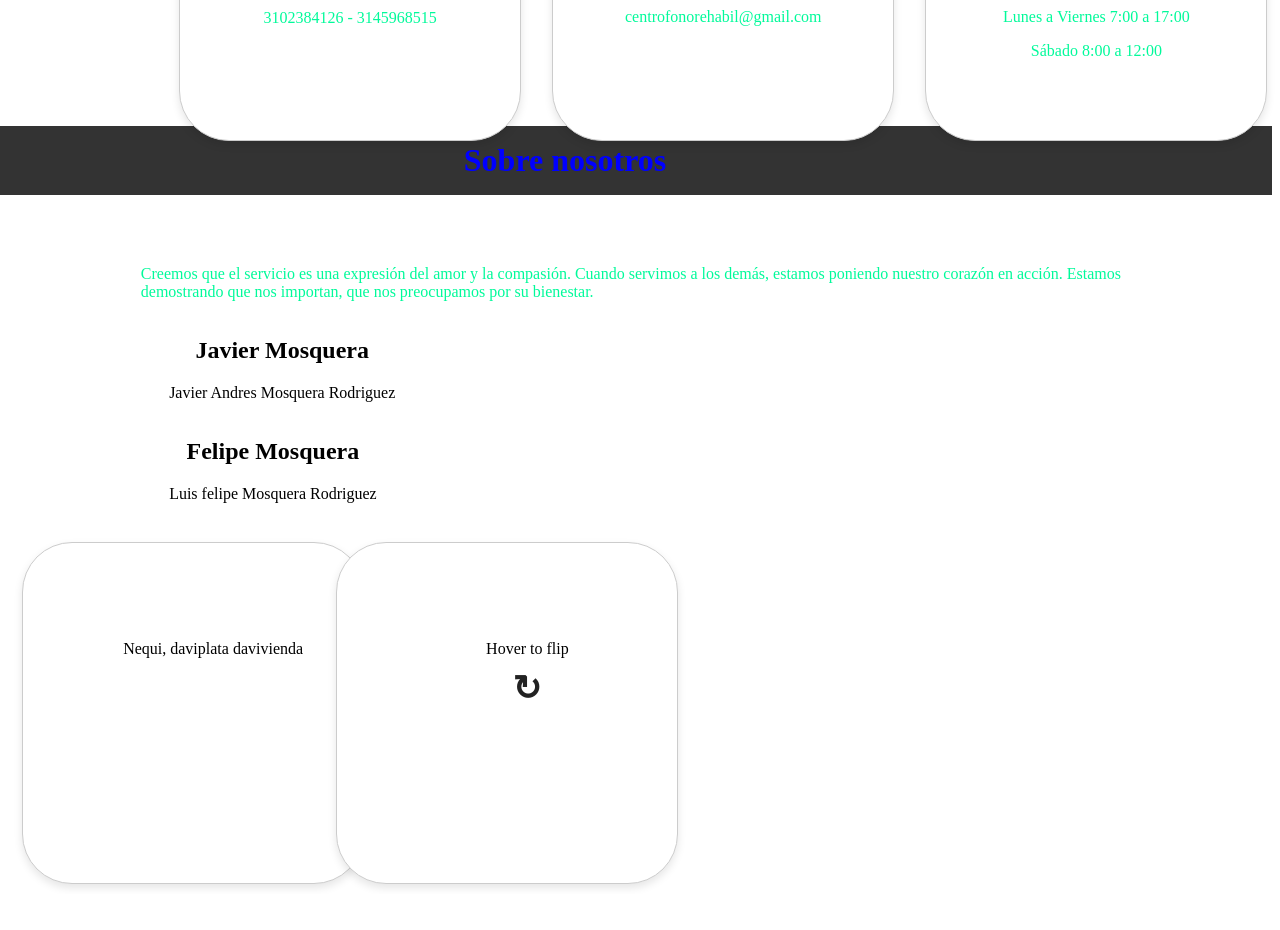
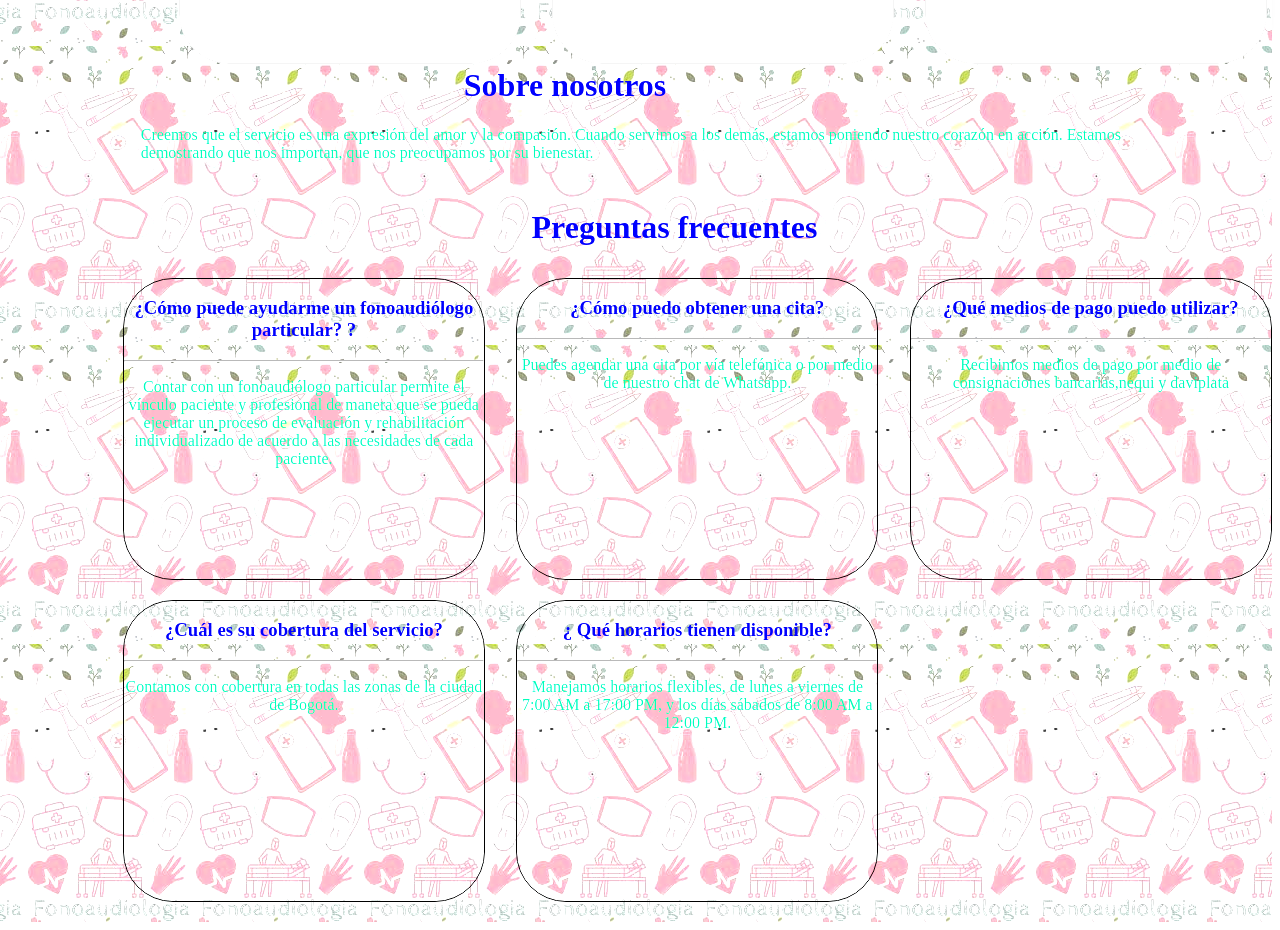
Before and after one commit to AndresMosquera9005/fonoActualizacion_1, a React (Vite) app: page / in a window 1280 px wide. Shown: the part 960-1890 px from the top of the page. Before the commit the page ends 1854 px from the top, so only its background shows below. Built offline with nearby package versions, Linux system fonts and the light colour scheme.

Commit message:
subida miercoles 29/11/2023 (5 cambios)

```diff
--- a/src/App.jsx
+++ b/src/App.jsx
@@ -5,9 +5,6 @@ import MisionVision from "./pages/MisionVision.jsx"
 import Portafolio from "./pages/Portafolio.jsx"
 import Servicio from "./pages/Servicio.jsx"
 import Header from './Components/Header/Header.jsx'
-import RedesSociales from './Components/RedesSociales/RedesSociales.jsx'
-import Preguntas from './Components/Preguntas/Preguntas.jsx'
-
 
 const App = () => {
 
@@ -22,8 +19,6 @@ const App = () => {
           <Route path="/servicio" element={ <Servicio/>  } />
         </Routes>
       </Suspense>
-      {/* <Preguntas /> */}
-      {/* <RedesSociales />   */}
     </Router>
   )
 
--- a/src/Components/Estilos/Home.css
+++ b/src/Components/Estilos/Home.css
@@ -181,162 +181,34 @@ body{
 
 /* PREGUNTAS CARD BOX */
 
-h1 {
-    background: #333;
-    color: #fff;
-    text-align: center;
-    margin: 0 0 5% 0;
-    padding: 0.5em;
-    margin: 0 0 5% 0;
+.tituloPreguntas{
+    color: blue;
+    margin-left: 300px;
 }
 
-.cardBox {
-    float: left;
-    font-size: 1.2em;
-    margin: 1% 0 0 1%;
-    perspective: 800px;
-    transition: all 0.3s ease 0s;
-    width: 23.7%;
+.container{
+    margin-left: -4%;
+
 }
 
-.cardBox:hover .card {
-    transform: rotateY( 180deg);
+.cardPreguntas{
+    border: 1px solid black;
+    text-align: center;
+    border-radius: 50px;
+    overflow: hidden;
+    margin: 10px;
+    width: 360px;
+    height: 300px;
 }
 
-.card {
-    background: #222;
-    cursor: default;
-    height: 300px;
-    transform-style: preserve-3d;
-    transition: transform 0.4s ease 0s;
-    width: 100%;
-    -webkit-animation: giro 1s 1;
-    animation: giro 1s 1;
+.h3TitulosPreguntas{
+    color: blue;
+}
+.pSutitulosPreguntas{
+    color: mediumspringgreen ;
 }
 
-.card p {
-    margin-bottom: 1.8em;
-  }
-
-.card .front,
-.card .back {
-    backface-visibility: hidden;
-    box-sizing: border-box;
-    color: white;
-    display: block;
-    font-size: 1.2em;
-    height: 100%;
-    padding: 0.8em;
-    position: absolute;
-    text-align: center;
-    width: 100%;
+#div{
+    background-image: url("Fondos/tres.jpeg");
+    filter: brightness(120%);
 }
-
-.card .front strong {
-    background: #fff;
-    border-radius: 100%;
-    color: #222;
-    font-size: 1.5em;
-    line-height: 30px;
-    padding: 0 7px 4px 6px;
-}
-
-.card .back {
-    transform: rotateY( 180deg);
-}
-
-.card .back a {
-    padding: 0.3em 0.5em;
-    background: #333;
-    color: #fff;
-    text-decoration: none;
-    border-radius: 1px;
-    font-size: 0.9em;
-    transition: all 0.2s ease 0s;
-}
-
-.card .back a:hover {
-    background: #fff;
-    color: #333;
-    text-shadow: 0 0 1px #333;
-}
-
-.cardBox:nth-child(1) .card .back {
-    background: cornflowerblue;
-}
-
-.cardBox:nth-child(2) .card .back {
-    background: orange;
-}
-
-.cardBox:nth-child(3) .card .back {
-    background: yellowgreen;
-}
-
-.cardBox:nth-child(4) .card .back {
-    background: tomato;
-}
-
-.cardBox:nth-child(2) .card {
-    -webkit-animation: giro 1.5s 1;
-    animation: giro 1.5s 1;
-}
-
-.cardBox:nth-child(3) .card {
-    -webkit-animation: giro 2s 1;
-    animation: giro 2s 1;
-}
-
-.cardBox:nth-child(4) .card {
-    -webkit-animation: giro 2.5s 1;
-    animation: giro 2.5s 1;
-}
-
-@-webkit-keyframes giro {
-    from {
-      transform: rotateY( 180deg);
-    }
-    to {
-      transform: rotateY( 0deg);
-    }
-}
-
-@keyframes giro {
-    from {
-      transform: rotateY( 180deg);
-    }
-    to {
-      transform: rotateY( 0deg);
-    }
-}
-
-@media screen and (max-width: 767px) {
-    .cardBox {
-      margin-left: 2.8%;
-      margin-top: 3%;
-      width: 46%;
-    }
-    .card {
-      height: 285px;
-    }
-    .cardBox:last-child {
-      margin-bottom: 3%;
-    }
-}
-
-@media screen and (max-width: 480px) {
-    .cardBox {
-      width: 94.5%;
-    }
-    .card {
-      height: 260px;
-    }
-}
-
-.margenes{
-    margin-left: 10%;
-}
-
-.todoH3{
-    color: blackfe;
-}
--- a/src/Components/Preguntas/Preguntas.jsx
+++ /dev/null
@@ -1,30 +0,0 @@
-import React from 'react'
-import TarjetasAcordion from './TarjetasAcordion'
-import { Col, Row } from 'react-bootstrap'
-import "../Estilos/Home.css"
-
-
-function Preguntas() {
-  return (
-    <div className='preguntas'>
-     <Row>
-      <Col className='col'>
-        <TarjetasAcordion
-          title = "Javier Mosquera"
-          description = "Javier Andres Mosquera Rodriguez"
-        />
-      </Col>
-    </Row>
-    <Row>
-      <Col className='col'>
-        <TarjetasAcordion
-          title = "Felipe Mosquera"
-          description = "Luis felipe Mosquera Rodriguez"
-        />
-      </Col>
-    </Row>
-    </div>
-  )
-}
-
-export default Preguntas
--- a/src/Components/Preguntas/PreguntasCardBox.jsx
+++ b/src/Components/Preguntas/PreguntasCardBox.jsx
@@ -1,32 +1,50 @@
 import React from 'react'
+import { Col, Row } from 'react-bootstrap'
 import "../Estilos/Home.css"
 
 function PreguntasCardBox() {
   return (
-    <div class="boxesContainer, margenes">
-
-      <div class="cardBox">
-        <div class="card">
-          <div class="front">
-            <h3 className='todoH3'>Metodo de pago</h3>
-            <p>Nequi, daviplata davivienda</p>
-          </div>
-        </div>
+    <div className='container'>
+      <div>
+        <h1 className='tituloPreguntas'>Preguntas frecuentes</h1>
+        <Row>
+          <Col className='col-md-4'>
+            <div className='cardPreguntas'>
+            <h3 className='h3TitulosPreguntas'>¿Cómo puede ayudarme un fonoaudiólogo particular? ?</h3><hr />
+            <p className='pSutitulosPreguntas'>Contar con un fonoaudiólogo particular permite el vínculo paciente y profesional de manera que se pueda ejecutar un proceso de evaluación y rehabilitación individualizado de acuerdo a las necesidades de cada paciente.</p>
+            </div>
+          </Col>
+          <Col className='col-md-4'>
+            <div className='cardPreguntas'>
+              <h3 className='h3TitulosPreguntas'>¿Cómo puedo obtener una cita?</h3><hr />
+              <p className='pSutitulosPreguntas'>Puedes agendar una cita por vía telefónica o por medio de nuestro chat de Whatsapp.</p>
+            </div>
+          </Col>
+          <Col className='col-md-4'>
+            <div className='cardPreguntas'>
+              <h3 className='h3TitulosPreguntas'>¿Qué medios de pago puedo utilizar?</h3><hr />
+              <p className='pSutitulosPreguntas'>Recibimos medios de pago por medio de consignaciones bancarias,nequi y daviplata</p>
+            </div>
+          </Col>
+        </Row>
       </div>
 
-      <div class="cardBox">
-        <div class="card">
-          <div class="front">
-            <h3>Card Two</h3>
-            <p>Hover to flip</p>
-            <strong>&#x21bb;</strong>
+      <div>
+      <Row>
+        <Col className='col-md-4'>
+          <div className='cardPreguntas'>
+            <h3 className='h3TitulosPreguntas'>¿Cuál es su cobertura del servicio?</h3><hr />
+            <p className='pSutitulosPreguntas'>Contamos con cobertura en todas las zonas de la ciudad de Bogotá.</p>
           </div>
-          <div class="back">
-            <h3>Back Side Two</h3>
-            <p>Content in card two</p>
-            <a href="#">Button 2</a>
-          </div>
-        </div>
+        </Col>
+          <Col col-md-4>
+            <div className='cardPreguntas'>
+              <h3 className='h3TitulosPreguntas'>¿ Qué horarios tienen disponible? </h3><hr />
+              <p className='pSutitulosPreguntas'>Manejamos horarios flexibles, de lunes a viernes de 7:00 AM a 17:00 PM, y los días sábados de 8:00 AM a 12:00 PM.</p>
+            </div>
+          </Col>
+
+        </Row>
       </div>
     </div>
   )
--- a/src/pages/Home.jsx
+++ b/src/pages/Home.jsx
@@ -4,9 +4,8 @@ import docD from "../image/doctora/doctora_d.jpg";
 import correo from "../icon/correoAzul.png";
 import horario from "../icon/horarioAtencion.png";
 import telefono from "../icon/telefoAzul.png";
-import Preguntas from '../Components/Preguntas/Preguntas';
+import PreguntasCardBox from '../Components/Preguntas/PreguntasCardBox';
 import "../Components/Estilos/Home.css"
-import PreguntasCardBox from '../Components/Preguntas/PreguntasCardBox';
 
 function Home() {
   return (
@@ -55,7 +54,6 @@ function Home() {
       <h1 className='datosTitulo'>Sobre nosotros</h1>
       <p className='parrafo'>Creemos que el servicio es una expresión del amor y la compasión. Cuando servimos a los demás, estamos poniendo nuestro corazón en acción. Estamos demostrando que nos importan, que nos preocupamos por su bienestar.</p>
 
-      <Preguntas />
       <PreguntasCardBox />
     </div>
   )
```
